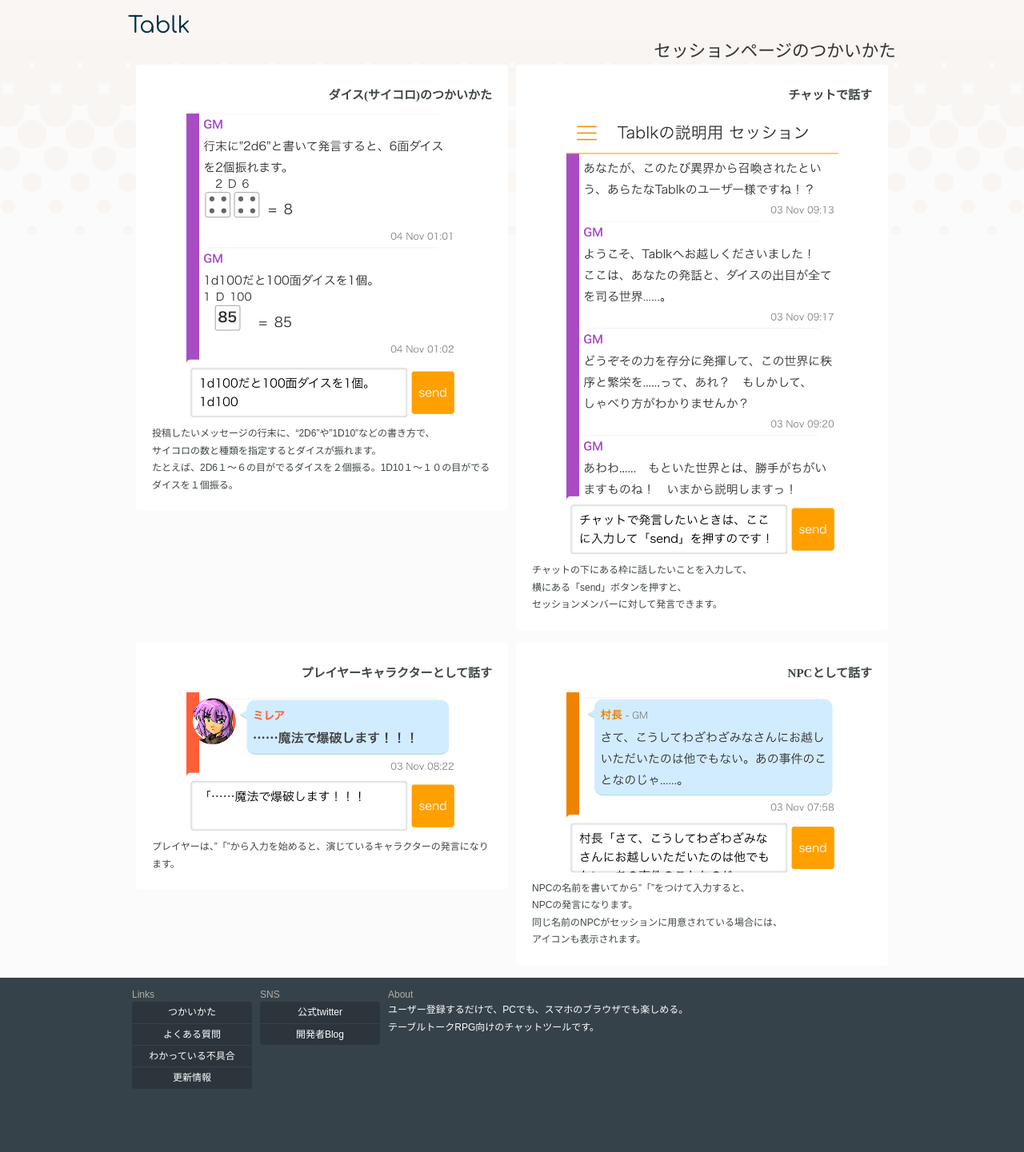
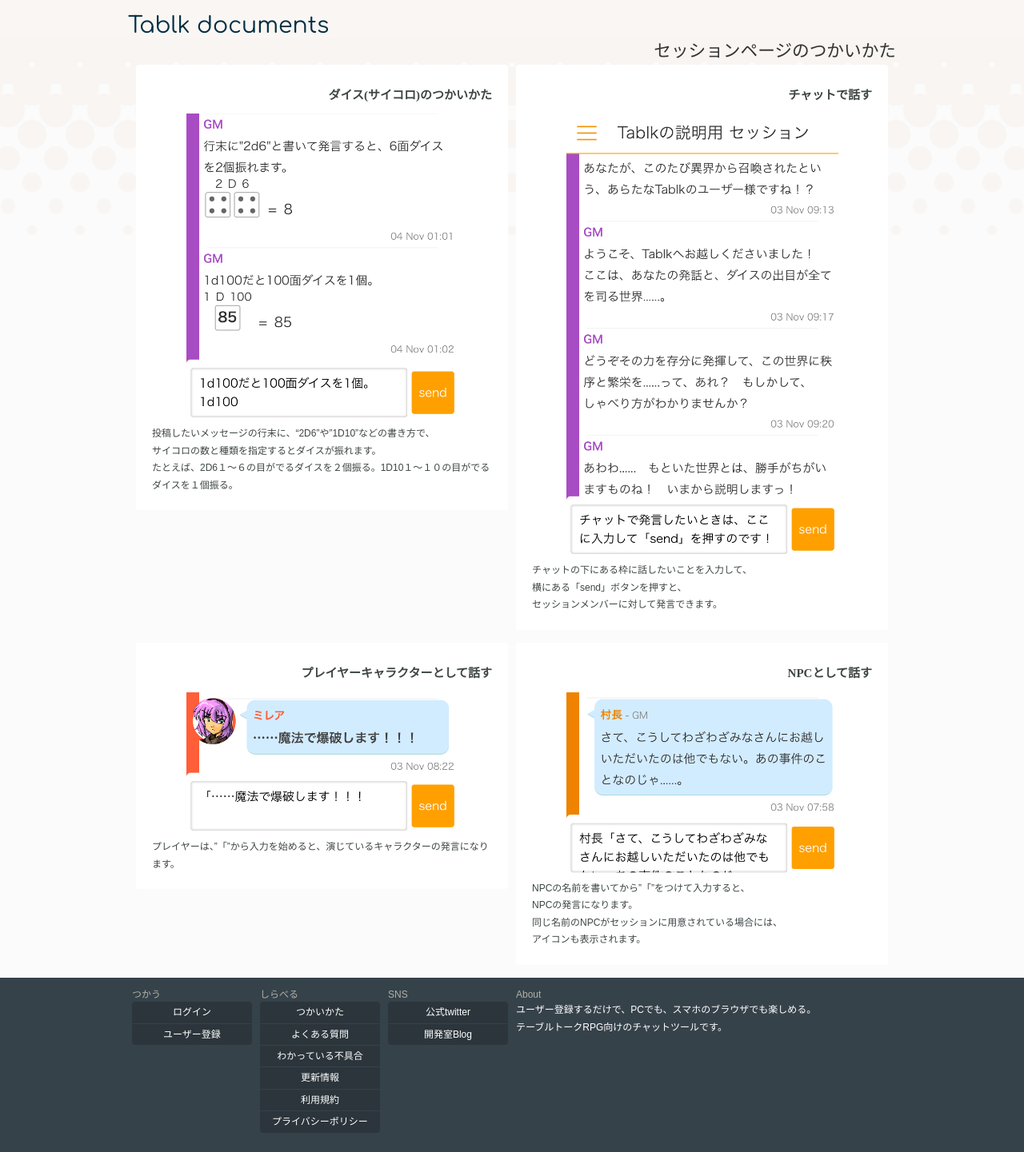
Before and after one commit to Yukinari3po/table-blog, a Jekyll site: the page built from how-to-use/index.md, in a window 1280 px wide. Shown: the whole page at 80% size. Built offline with Jekyll 4.4.1, drawn with Linux system fonts in a browser that asks for light colours; before the commit the page ends 1386 px from its top, so only the background shows below that.

Commit message:
Update name.

```diff
--- a/_config.yml
+++ b/_config.yml
@@ -6,6 +6,7 @@
   テーブルトークRPG向けのチャットツールです。
 baseurl: "" # the subpath of your site, e.g. /blog/
 url: "http://tablk.net" # the base hostname & protocol for your site
+serviceurl: "https://tablk.herokuapp.com"
 twitter_username: Tablk_Official
 
 # Build settings
--- a/_includes/footer.html
+++ b/_includes/footer.html
@@ -2,7 +2,25 @@
   <footer class="c-flex-container">
     <section class="c-fe--col2 c-fe--col12--landscape">
       <header>
-        <h4 class="c-heading">Links</h4>
+        <h4 class="c-heading">つかう</h4>
+      </header>
+      <ul class="c-button-group--horizontal">
+        <li class="u-flex--column c-button--dark">
+          <a href="{{ site.serviceurl }}/signin/">
+            <span class="p-ft__button">ログイン</span>
+          </a>
+        </li>
+        <li class="u-flex--column c-button--dark">
+          <a href="{{ site.serviceurl }}/signup/">
+            <span class="p-ft__button">ユーザー登録</span>
+          </a>
+        </li>
+      </ul>
+    </section>
+
+    <section class="c-fe--col2 c-fe--col12--landscape">
+      <header>
+        <h4 class="c-heading">しらべる</h4>
       </header>
       <ul class="c-button-group--horizontal">
         <li class="u-flex--column c-button--dark">
@@ -23,6 +41,16 @@
         <li class="u-flex--column c-button--dark">
           <a href="/faq/">
             <span class="p-ft__button">更新情報</span>
+          </a>
+        </li>
+        <li class="u-flex--column c-button--dark">
+          <a href="/term_of_use/">
+            <span class="p-ft__button">利用規約</span>
+          </a>
+        </li>
+        <li class="u-flex--column c-button--dark">
+          <a href="/privacy_policy/">
+            <span class="p-ft__button">プライバシーポリシー</span>
           </a>
         </li>
       </ul>
@@ -52,7 +80,7 @@
         </li>
         <li class="u-flex--column c-button--dark">
           <a href="/blog/">
-            <span class="p-ft__button">開発者Blog</span>
+            <span class="p-ft__button">開発室Blog</span>
           </a>
         </li>
         {% endif %}
--- a/_includes/header.html
+++ b/_includes/header.html
@@ -2,7 +2,7 @@
   <div class="l-header__container c-flex-container u-justify--start u-aligni--center">
     <a class="" href="{{ site.baseurl }}/">
       <h1 class="p-site-logo">
-        {{ site.title }}
+        {{ site.title }} documents
       </h1>
     </a>
   </div>
--- a/index.html
+++ b/index.html
@@ -23,8 +23,8 @@
 		      </h1>
 						<img src="/assets/marketing/description.png" class="c-fe__img" alt="スマホのブラウザでも楽しめる、テーブルトークRPG向けのチャットツールです。">
 					<div class="p-mk__dsc__signup-button-container">
-						<a href="https://tablk.herokuapp.com/signup" class="c-button--primary c-button--large">ユーザー登録する</a>
-						<a href="https://tablk.herokuapp.com/signin" class="c-button--default c-button--border--dark c-button--large">ログイン</a>
+						<a href="{{ site.serviceurl }}/signup" class="c-button--primary c-button--large">ユーザー登録する</a>
+						<a href="{{ site.serviceurl }}/signin" class="c-button--default c-button--border--dark c-button--large">ログイン</a>
 					</div>
 					<!-- <div class="p_mk__dsc__links-container u-box-shadow--inset--top">
 						<ol class="u-flex--row u-justify--around">
```
Also changed, not shown: blog/index.md (added, +6 -0 lines), faq/index.md (added, +6 -0 lines), issues/index.md (added, +6 -0 lines), privacy_policy/index.md (added, +4 -0 lines), term_of_use/index.md (added, +4 -0 lines), updates/index.md (added, +6 -0 lines).
